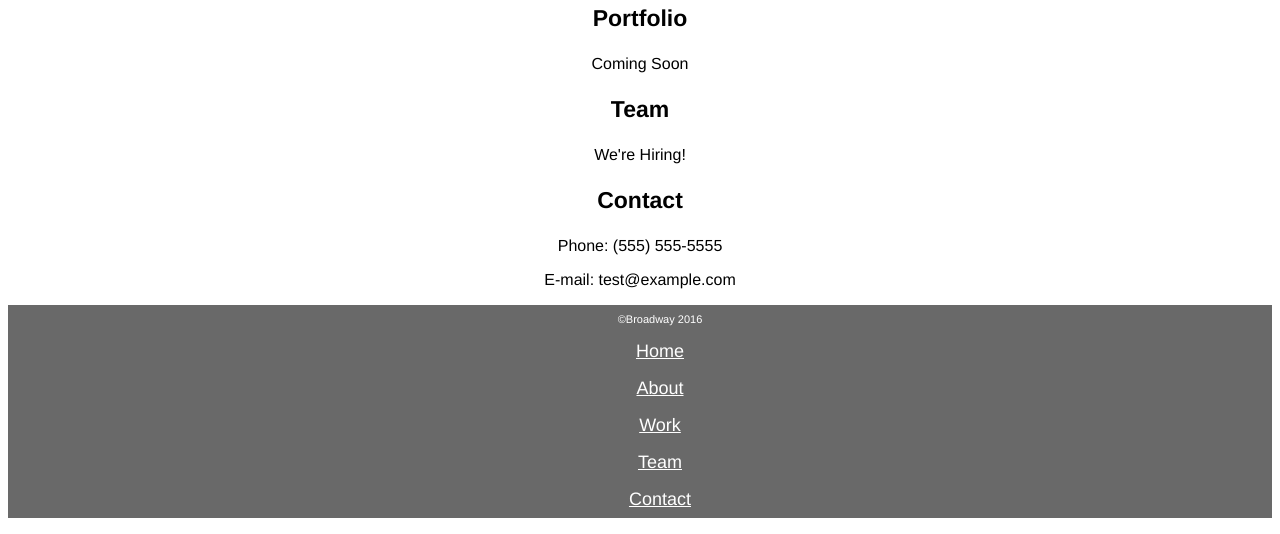
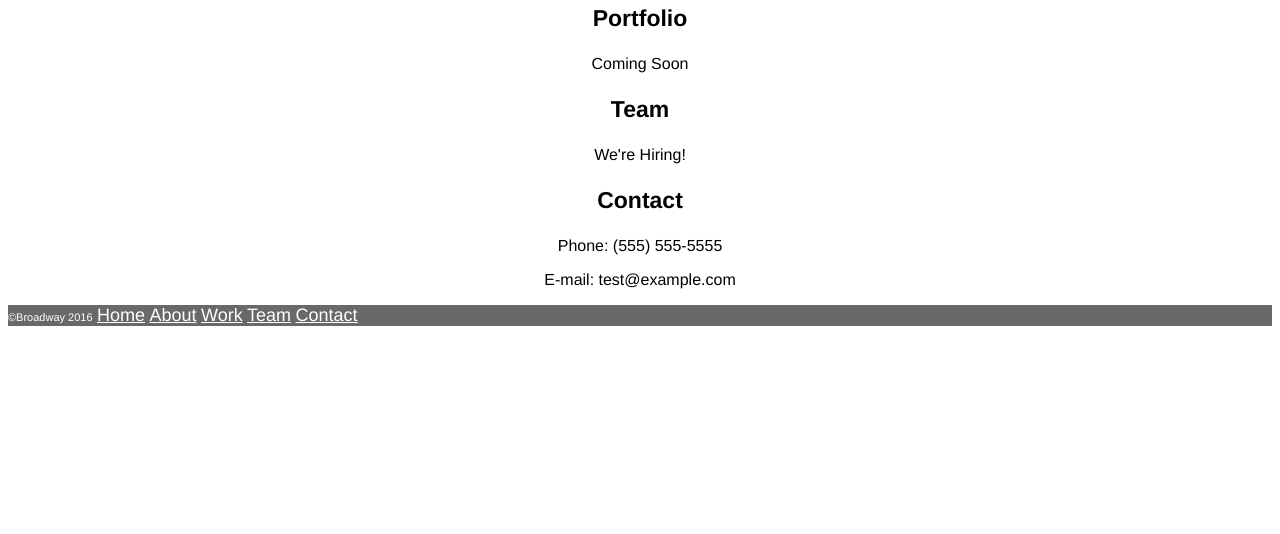
Before and after one commit to jessica-suen/Broadway, a plain HTML site: page index.html in a window 1280 px wide. Shown: the part 1004-1538 px from the top of the page. After the commit the page ends 1338 px from the top, so only its background shows below. Drawn offline with Linux system fonts and the light colour scheme.

Commit message:
Finished

```diff
--- a/index.html
+++ b/index.html
@@ -62,18 +62,16 @@
 
     <!-- Footer -->
 
-    <nav class="footer">
-      <ul>
-        <li id="copyright">©Broadway 2016</li>
-        <li><a href="https://external-production.codecademy.com/assets/secure/index-e15cd898fa5906b22c02b7fc4cf8e509.html#">Home</a></li>
-        <li><a href="https://external-production.codecademy.com/assets/secure/index-e15cd898fa5906b22c02b7fc4cf8e509.html#about">About</a></li>
-        <li><a href="https://external-production.codecademy.com/assets/secure/index-e15cd898fa5906b22c02b7fc4cf8e509.html#work">Work</a></li>
-        <li><a href="https://external-production.codecademy.com/assets/secure/index-e15cd898fa5906b22c02b7fc4cf8e509.html#team">Team</a></li>
-        <li><a href="https://external-production.codecademy.com/assets/secure/index-e15cd898fa5906b22c02b7fc4cf8e509.html#contact">Contact</a></li>
-      </ul>
-    </nav>
-
-
+    <div class="bottomnav">
+      <nav>
+        <span id="copyright">©Broadway 2016</span>
+        <a href="https://external-production.codecademy.com/assets/secure/index-e15cd898fa5906b22c02b7fc4cf8e509.html#">Home</a>
+        <a href="https://external-production.codecademy.com/assets/secure/index-e15cd898fa5906b22c02b7fc4cf8e509.html#about">About</a>
+        <a href="https://external-production.codecademy.com/assets/secure/index-e15cd898fa5906b22c02b7fc4cf8e509.html#work">Work</a>
+        <a href="https://external-production.codecademy.com/assets/secure/index-e15cd898fa5906b22c02b7fc4cf8e509.html#team">Team</a>
+        <a href="https://external-production.codecademy.com/assets/secure/index-e15cd898fa5906b22c02b7fc4cf8e509.html#contact">Contact</a>
+      </nav>
+    </div>
 
 
   </body>
--- a/resources/css/style.css
+++ b/resources/css/style.css
@@ -33,9 +33,10 @@ h3 {
   font-weight: bold;
 }
 
-nav.footer {
+.bottomnav {
   background-color: dimgray;
   color: white;
+  text-align: left;
 }
 
 #copyright {
```
